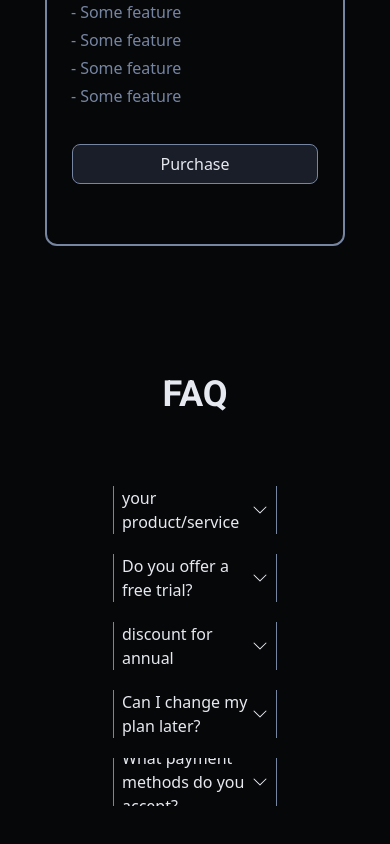
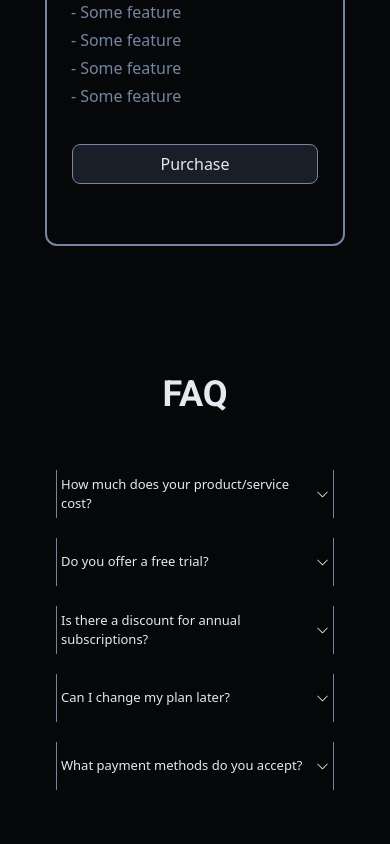
Before and after one commit to Lavryniukk/omniscent-frontend, a Next.js app: page /memberships in a window 390 px wide. Shown: the part 1690-2534 px from the top of the page. Built offline with nearby package versions, Linux system fonts and the light colour scheme.

Commit message:
Added responsiveness for pricing FAQ

```diff
--- a/app/components/pricingFAQComponents/PricingFAQItem.tsx
+++ b/app/components/pricingFAQComponents/PricingFAQItem.tsx
@@ -13,9 +13,9 @@ let PricingFAQItem = ({ question, answer }: Props) => {
 
   return (
     <div
-      className={`border-x-[1.5px] border-accent w-4/6 text-text mx-auto ${
-        !isOpen ? "h-12" : "h-32"
-      } px-2 transition-all duration-500 overflow-hidden`}
+      className={`border-x-[1.5px] border-accent lg:w-4/6 sm:w-5/6  text-text mx-auto ${
+        !isOpen ? "h-12" : "sm:h-32 h-36"
+      } sm:px-2 px-1 transition-all duration-500 overflow-hidden sm:text-base text-[13px]`}
       onClick={handleClick}
     >
       <div className="flex justify-between items-center mb-4 h-12">
@@ -28,7 +28,7 @@ let PricingFAQItem = ({ question, answer }: Props) => {
       <div
         className={`py-1 ${
           isOpen ? "opacity-80" : "opacity-0"
-        } transition-opacity duration-500 text-text`}
+        } transition-opacity duration-500 text-text font-light`}
       >
         {answer}
       </div>
--- a/app/modules/memberships/FAQSection/PricingFAQ.tsx
+++ b/app/modules/memberships/FAQSection/PricingFAQ.tsx
@@ -10,7 +10,7 @@ let PricingFAQ = () => {
         FAQ
       </h2>
 
-      <div className="p-8 space-y-5">
+      <div className="sm:p-8 p-4 space-y-5">
         <PricingFAQItem
           question="How much does your product/service cost?"
           answer="Our pricing varies depending on the plan you choose. Please visit our pricing page for detailed information."
```
